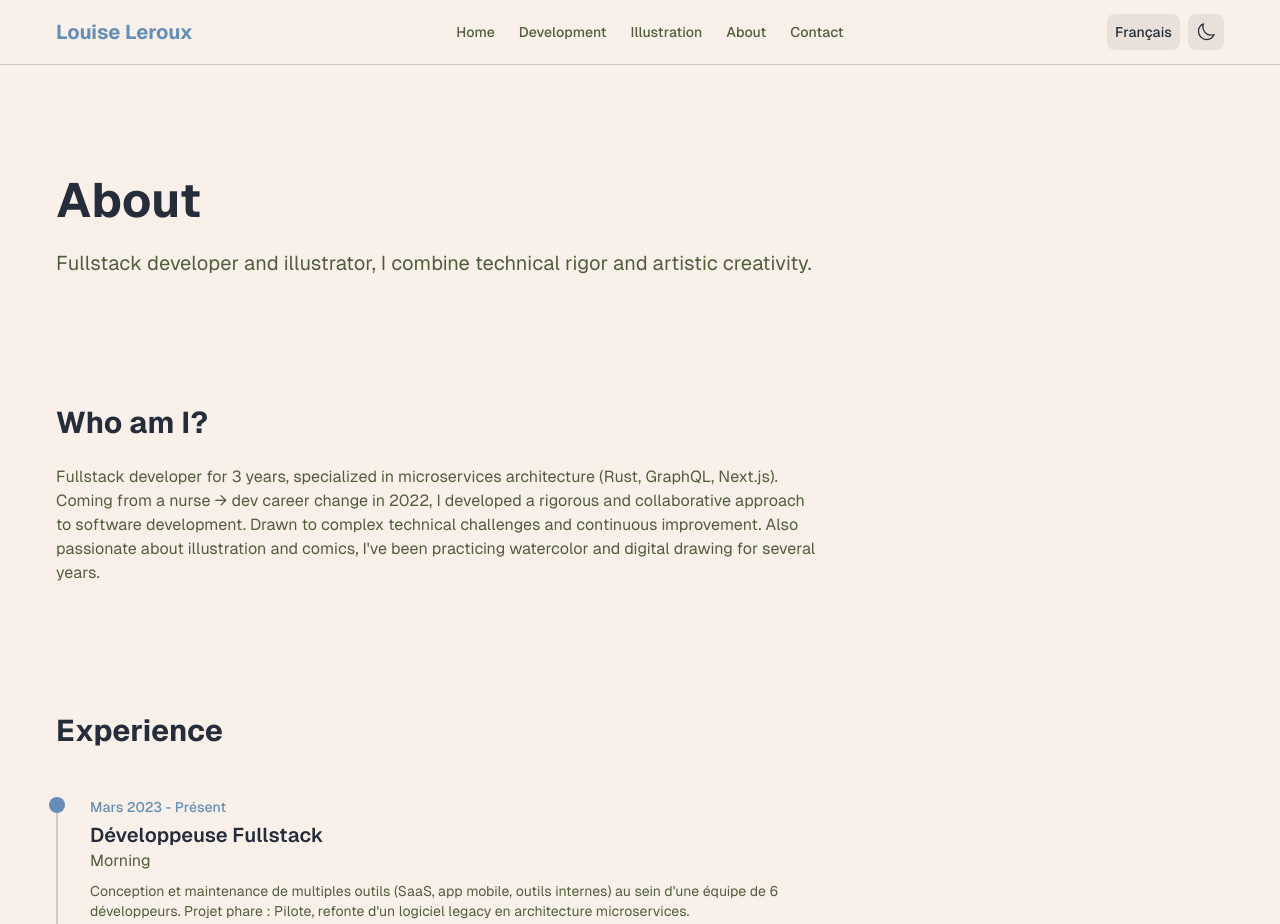
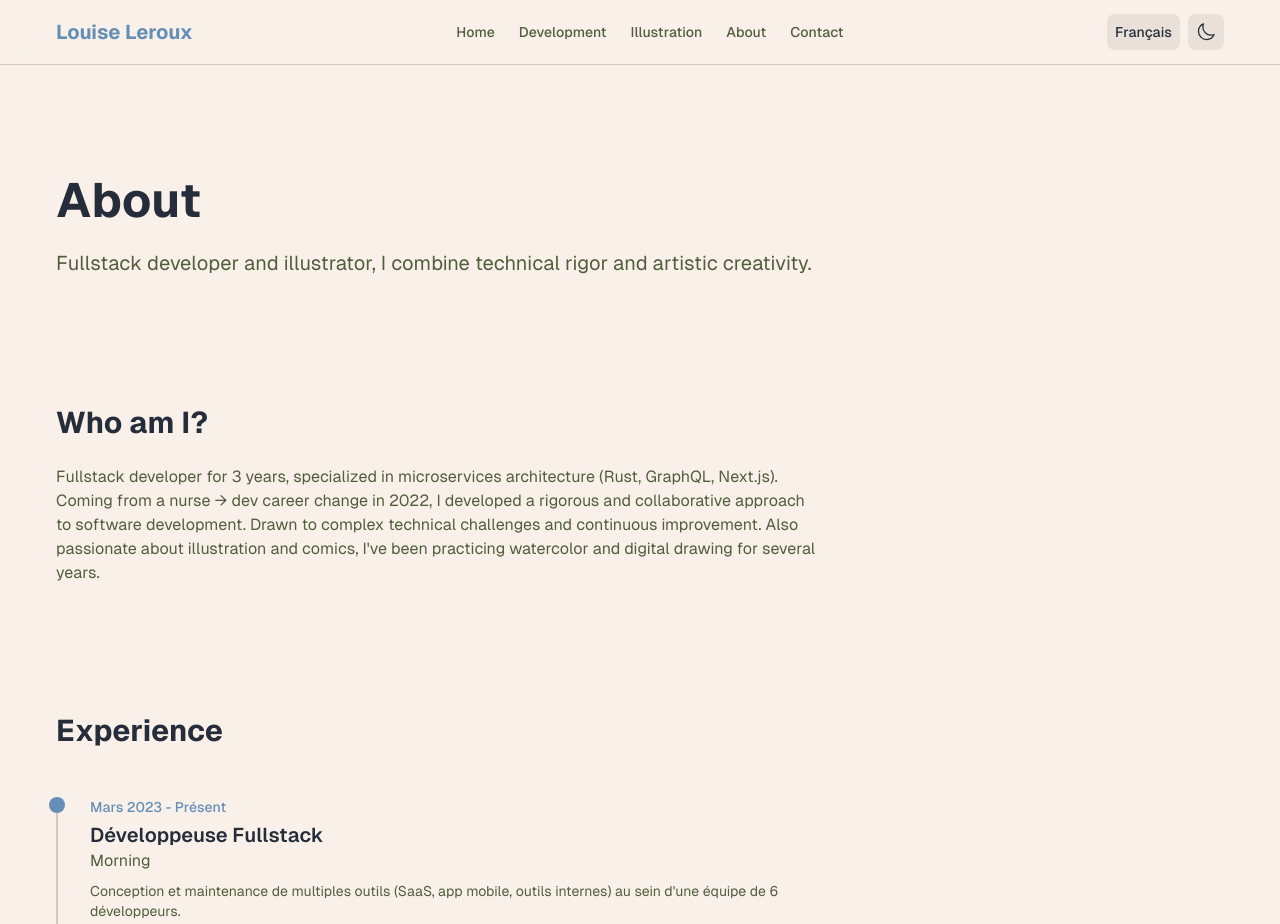
Before and after one commit to LouiseLeroux1992/cv-louise, a Next.js app: page /en/a-propos in a window 1280 px wide. Shown: the top 924 px of the page. Built offline with nearby package versions, Linux system fonts and the light colour scheme.

Commit message:
content: add line breaks in experience descriptions

```diff
--- a/src/app/[locale]/a-propos/page.tsx
+++ b/src/app/[locale]/a-propos/page.tsx
@@ -76,7 +76,7 @@ export default function About() {
                 </div>
                 <h3 className="text-xl font-semibold">{exp.role}</h3>
                 <p className="text-muted-foreground mb-2">{exp.company}</p>
-                <p className="text-sm text-muted-foreground">{exp.description}</p>
+                <p className="text-sm text-muted-foreground whitespace-pre-line">{exp.description}</p>
                 {exp.technologies && (
                   <div className="flex flex-wrap gap-2 mt-3">
                     {exp.technologies.map((tech) => (
--- a/src/data/experiences.ts
+++ b/src/data/experiences.ts
@@ -14,7 +14,7 @@ export const experiences: Experience[] = [
     role: "Développeuse Fullstack",
     period: "Mars 2023 - Présent",
     description:
-      "Conception et maintenance de multiples outils (SaaS, app mobile, outils internes) au sein d'une équipe de 6 développeurs. Projet phare : Pilote, refonte d'un logiciel legacy en architecture microservices.",
+      "Conception et maintenance de multiples outils (SaaS, app mobile, outils internes) au sein d'une équipe de 6 développeurs.\nProjet phare : Pilote, refonte d'un logiciel legacy en architecture microservices.",
     technologies: ["Rust", "TypeScript", "Next.js", "GraphQL", "Docker", "Kubernetes", "GCP"],
   },
   {
@@ -23,7 +23,7 @@ export const experiences: Experience[] = [
     role: "Infirmière",
     period: "2015 - 2022",
     description:
-      "7 ans d'exercice en soins de suite, neurologie, psychiatrie et laboratoire d'analyses médicales. Compétences transférables : rigueur organisationnelle, gestion des priorités, prise de décision sous pression, collaboration pluridisciplinaire.",
+      "7 ans d'exercice en soins de suite, neurologie, psychiatrie et laboratoire d'analyses médicales.\nCompétences transférables : rigueur organisationnelle, gestion des priorités, prise de décision sous pression, collaboration pluridisciplinaire.",
   },
   {
     id: "3",
```
